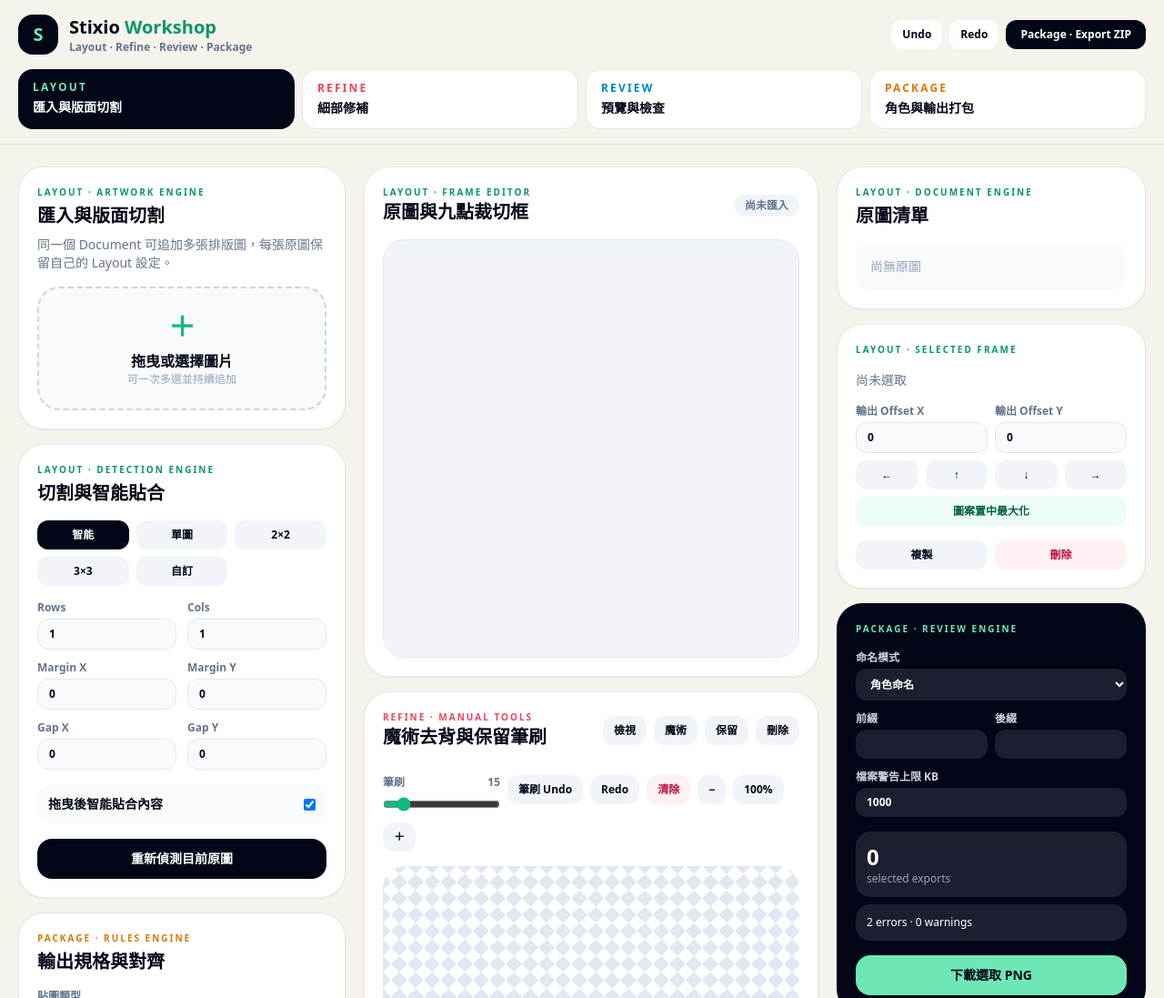
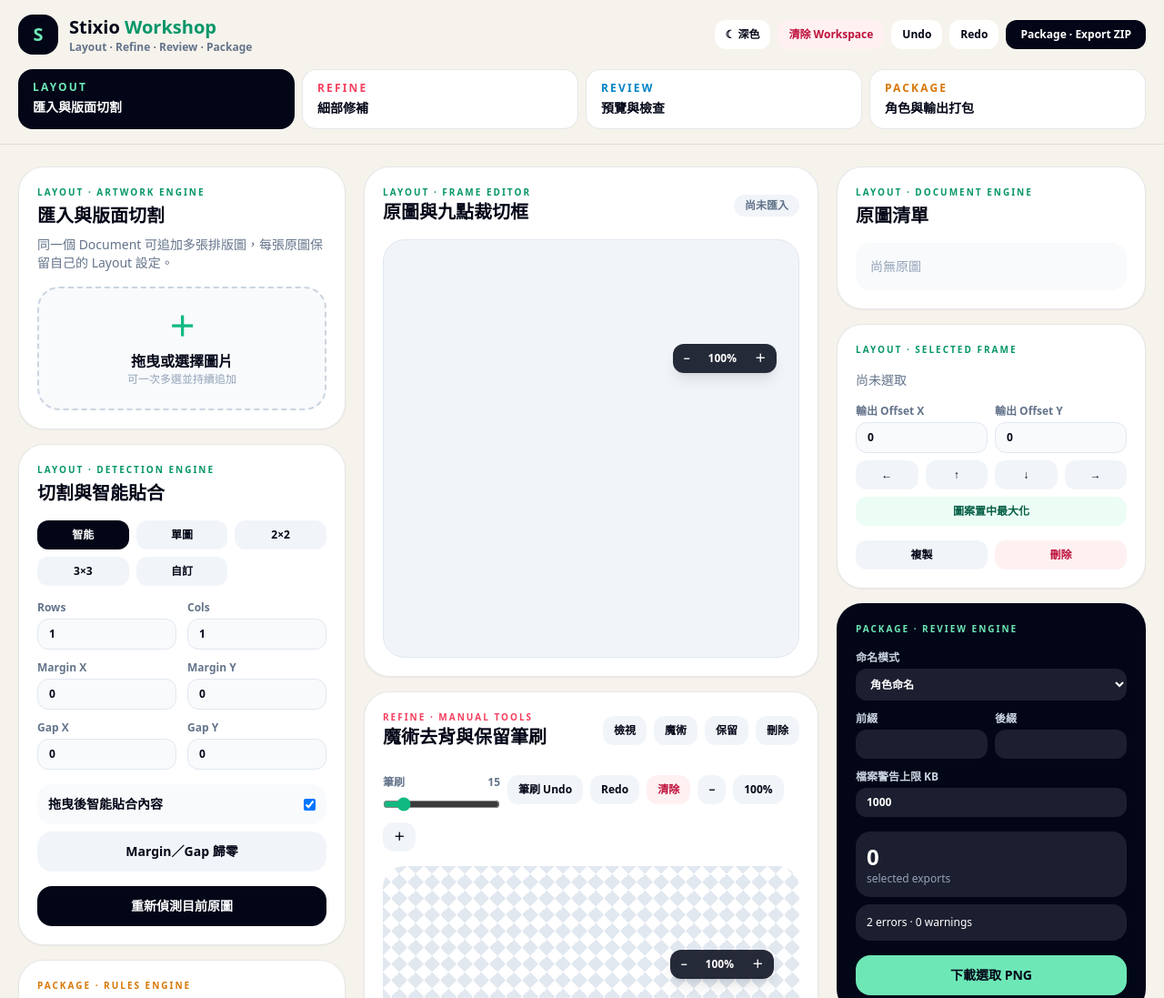
Before and after one commit to tp6jo6yk6-gif/Stixio, a website: page index.html in a window 1280 px wide. Shown: the top 1097 px of the page at 91% size. Drawn offline with nearby package versions, Linux system fonts and the light colour scheme.

Commit message:
Enable Workshop UX controller

```diff
--- a/index.html
+++ b/index.html
@@ -18,7 +18,10 @@
   <div id="app"></div>
   <script type="module">
     import { initStixioWorkshop } from './src/ui/stixio-workshop-app-v2.js';
-    initStixioWorkshop(document.getElementById('app'));
+    import { enhanceWorkshopUx } from './src/ui/workshop-ux.js';
+    const root = document.getElementById('app');
+    initStixioWorkshop(root);
+    enhanceWorkshopUx(root);
   </script>
 </body>
 </html>
```
